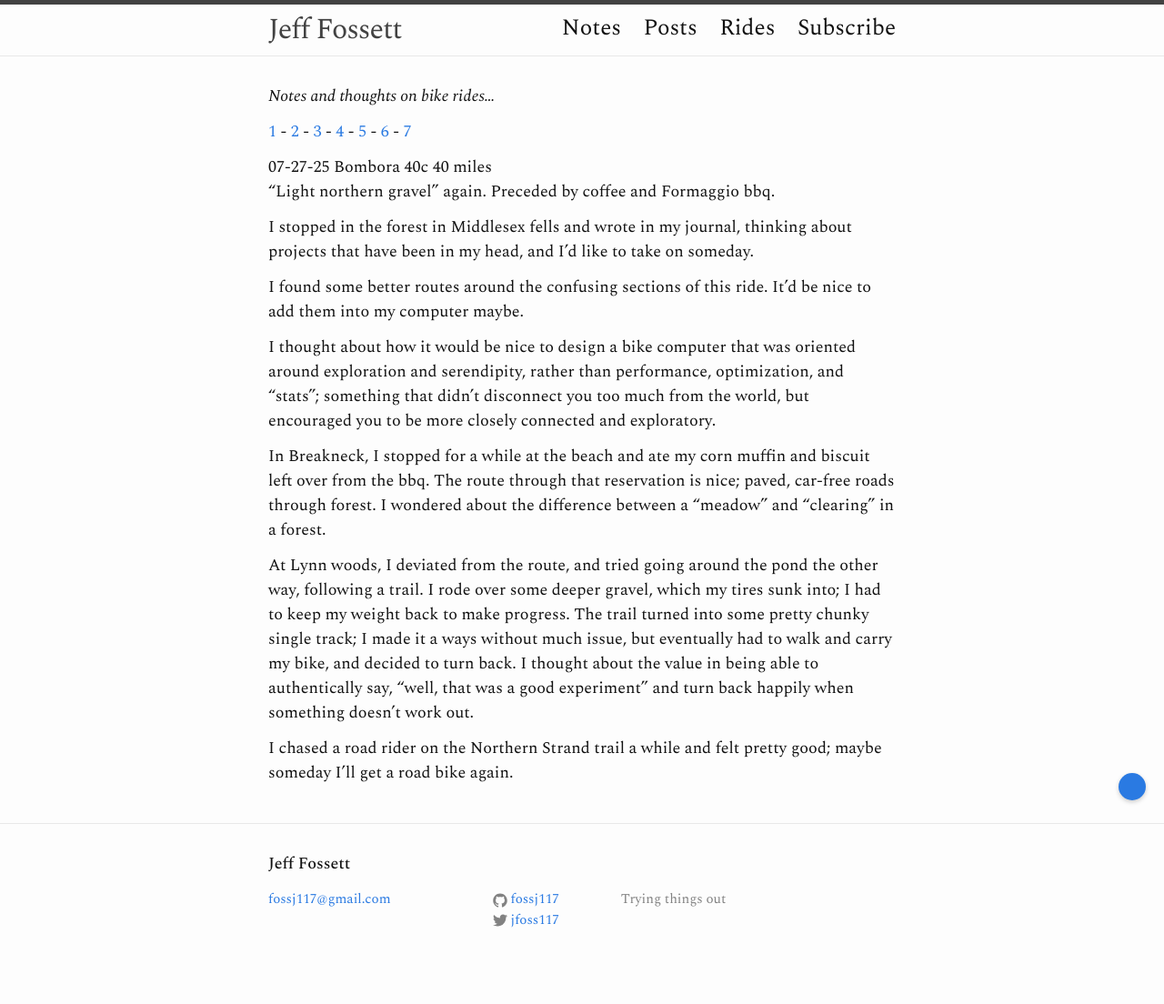
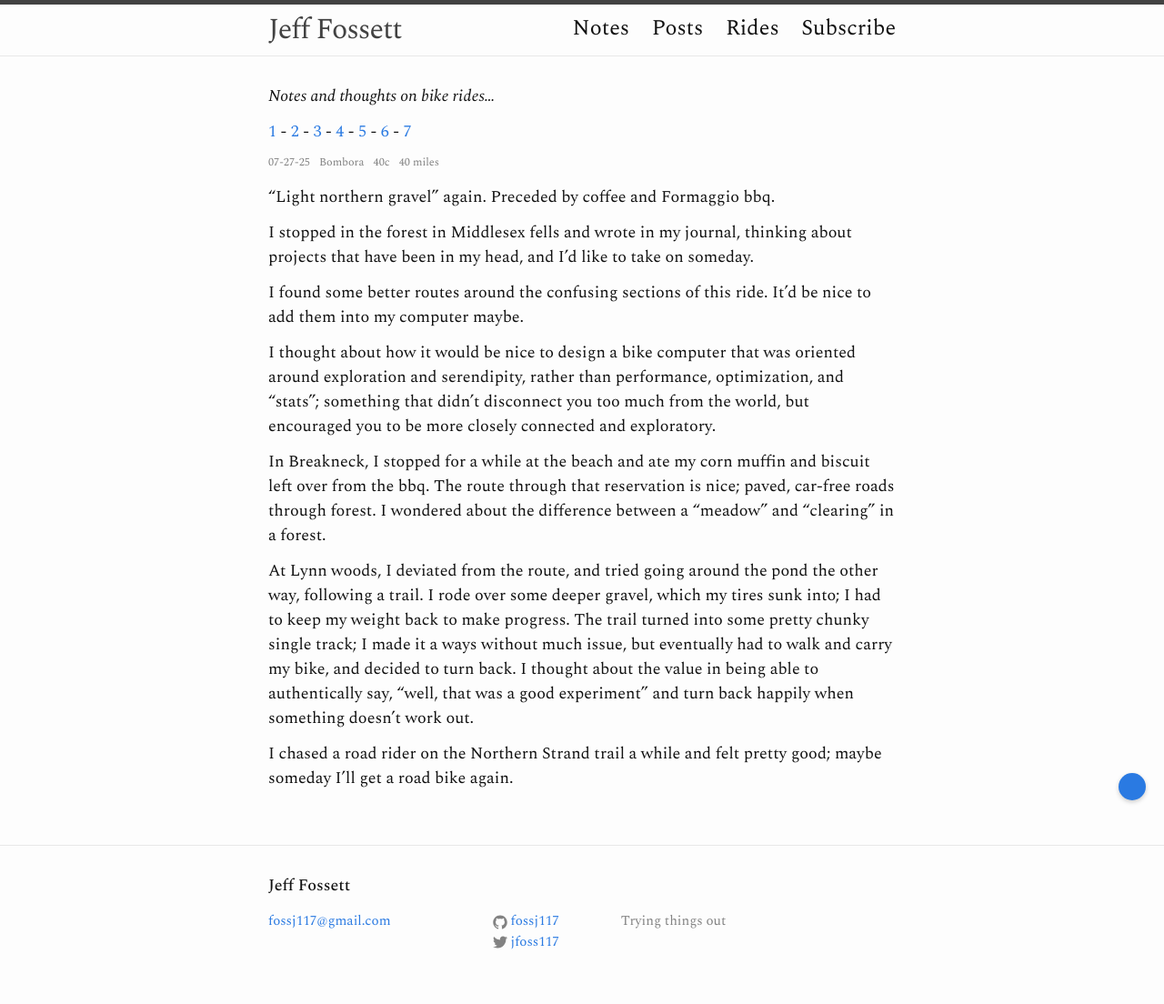
Before and after one commit to Fossj117/fossj117.github.io, a Jekyll site: the page built from rides.md, in a window 1280 px wide. Shown: the whole page at 91% size. Built offline with Jekyll 4.4.1, drawn with Linux system fonts in a browser that asks for light colours; before the commit the page ends 1080 px from its top, so only the background shows below that.

Commit message:
add css changes

```diff
--- a/_sass/_layout.scss
+++ b/_sass/_layout.scss
@@ -53,7 +53,7 @@ body.dark-mode .site-header {
     .page-link {
         color: $text-color;
         line-height: $base-line-height;
-        font-size: 25px;
+        font-size: 24px;
 
         // Gaps between nav items, but not on the first one
         &:not(:first-child) {
@@ -302,3 +302,36 @@ body.dark-mode .site-footer {
     color: $grey-color;
     // font-size: $small-font-size;
 }
+
+/**
+ * Ride Reports
+ */
+.ride-report-content {
+    margin-bottom: $spacing-unit;
+
+    .ride-metadata {
+        margin-bottom: $spacing-unit/2;
+        font-size: $small-font-size * 0.8;
+        color: $grey-color;
+
+        .ride-info {
+            display: flex;
+            flex-wrap: wrap;
+            gap: $spacing-unit/3;
+
+            span {
+                color: $grey-color;
+            }
+        }
+    }
+}
+
+body.dark-mode .ride-report-content {
+    .ride-metadata {
+        color: $grey-color;
+
+        .ride-info span {
+            color: $grey-color;
+        }
+    }
+}
```
